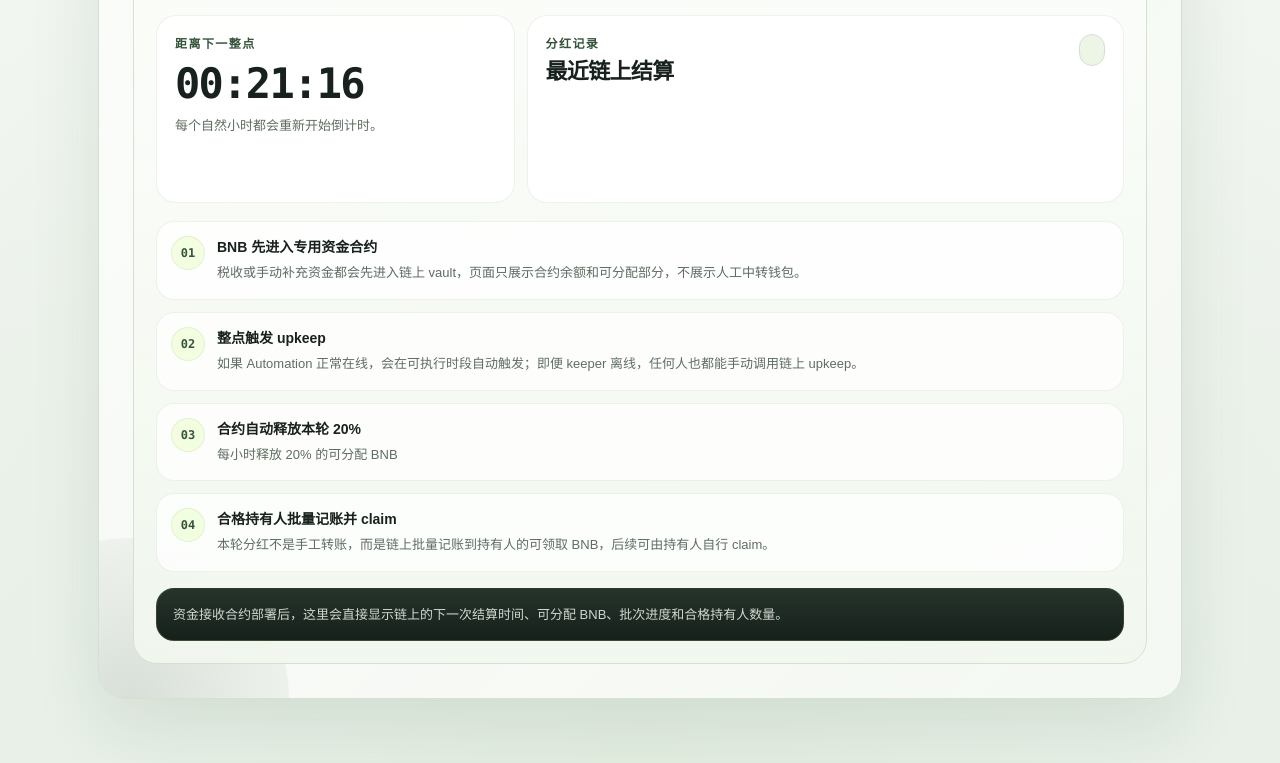
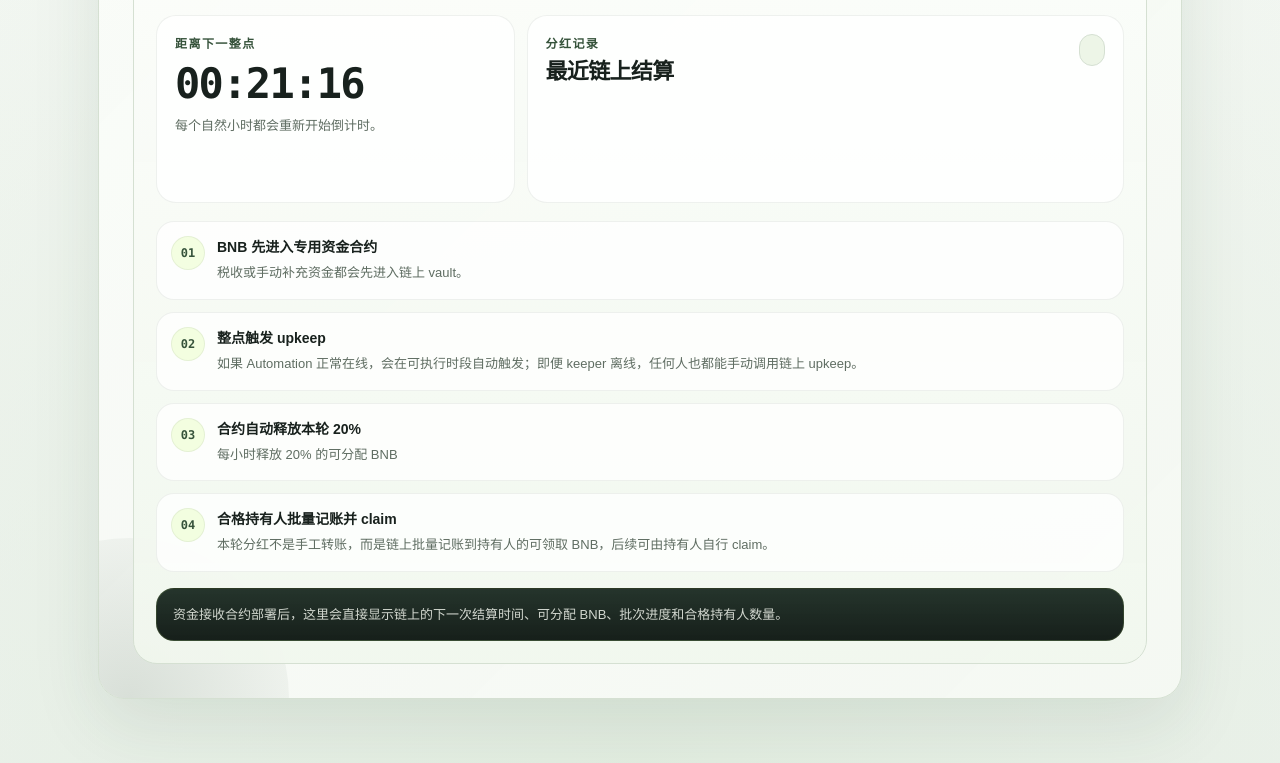
Before and after one commit to FOURCLAWe/sbti-dog, a website: page public/sbti/index.html in a window 1280 px wide. Shown: the part 2056-2819 px from the top of the page. Drawn offline with nearby package versions, Linux system fonts and the light colour scheme.

Commit message:
Trim vault flow copy

```diff
--- a/public/sbti/index.html
+++ b/public/sbti/index.html
@@ -1664,7 +1664,7 @@
                 <span>01</span>
                 <div>
                   <strong>BNB 先进入专用资金合约</strong>
-                  <p>税收或手动补充资金都会先进入链上 vault，页面只展示合约余额和可分配部分，不展示人工中转钱包。</p>
+                  <p>税收或手动补充资金都会先进入链上 vault。</p>
                 </div>
               </div>
               <div class="engine-step">
```
